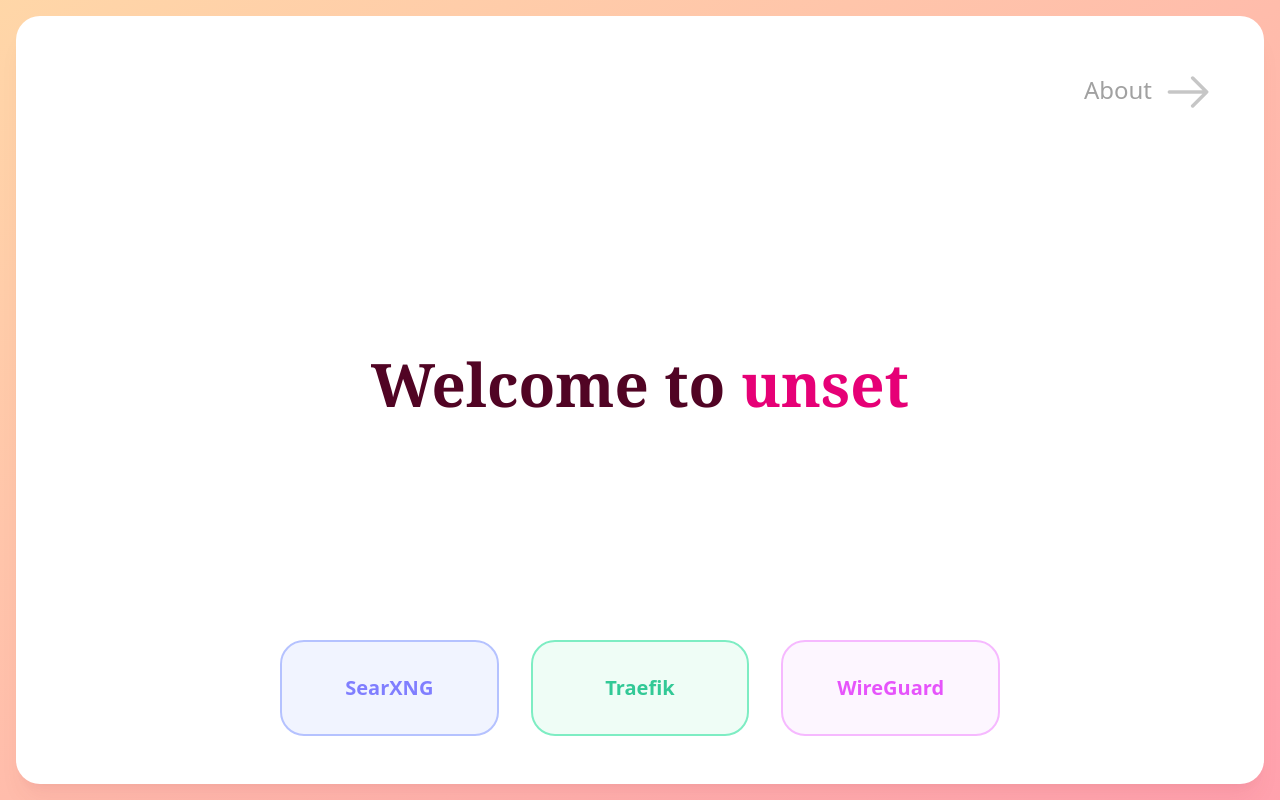
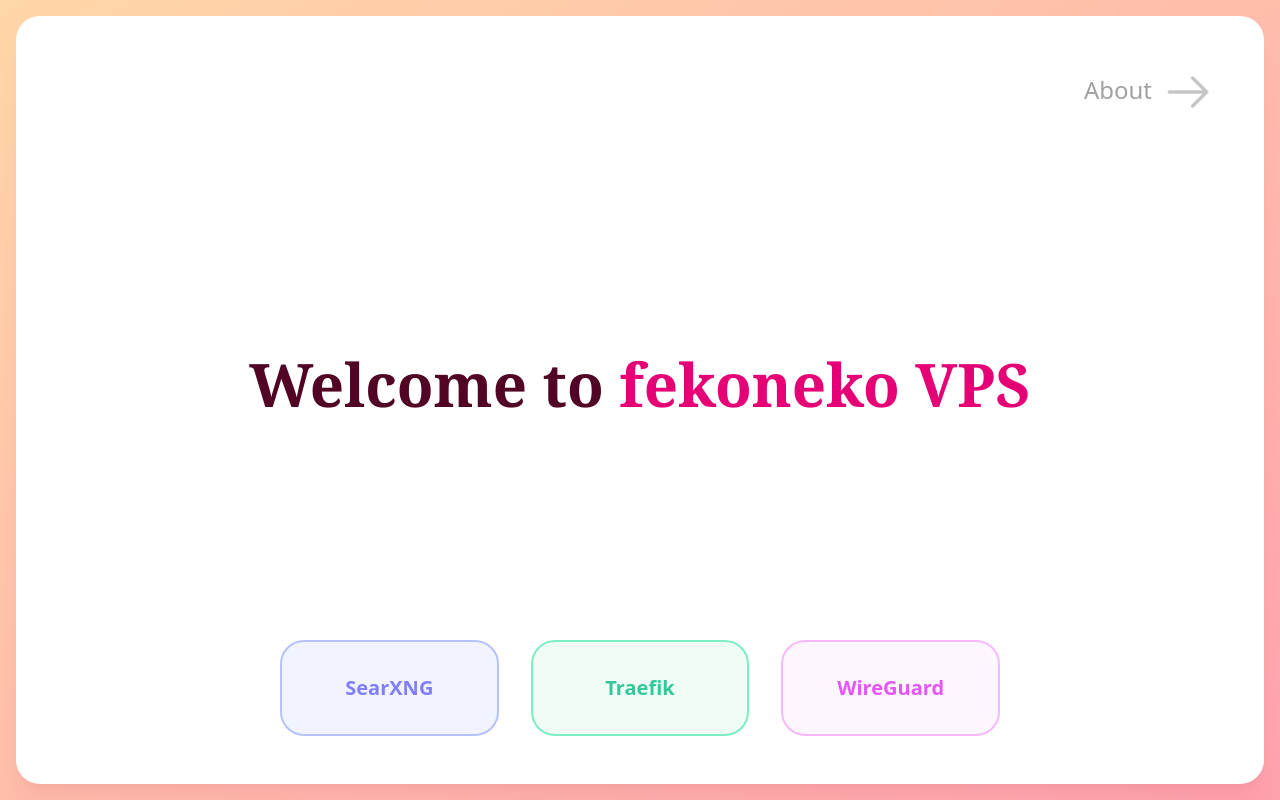
Before and after one commit to fekoneko/fekoneko-vps, a SvelteKit app in the folder landing/: page / in a window 1280 px wide. Built offline with nearby package versions, Linux system fonts and the light colour scheme; no server answers.

Commit message:
landing: update page titles

```diff
--- a/landing/src/routes/+page.svelte
+++ b/landing/src/routes/+page.svelte
@@ -3,6 +3,10 @@
   import ArrowLink from '$lib/components/ArrowLink.svelte';
   import ServiceLink from '$lib/components/ServiceLink.svelte';
 </script>
+
+<svelte:head>
+  <title>fekoneko VPS</title>
+</svelte:head>
 
 <div class="flex h-0 w-full grow items-start justify-end sm:h-16">
   <ArrowLink href="/about" label="About" direction="right" />
@@ -12,7 +16,7 @@
   class="xs:text-5xl text-center font-serif text-4xl font-bold text-pink-950 transition-all duration-300 sm:text-6xl"
 >
   Welcome to
-  <span class="text-pink-600">{MAIN_DOMAIN}</span>
+  <span class="whitespace-nowrap text-pink-600">fekoneko VPS</span>
 </h1>
 
 <section
--- a/landing/src/routes/about/+page.svelte
+++ b/landing/src/routes/about/+page.svelte
@@ -1,6 +1,10 @@
 <script lang="ts">
   import ArrowLink from '$lib/components/ArrowLink.svelte';
 </script>
+
+<svelte:head>
+  <title>About @ fekoneko VPS</title>
+</svelte:head>
 
 <div class="max-[22rem]:**:[p]:hidden relative flex w-full items-center justify-start">
   <h2
```
Also changed, not shown: 1 other file (tests, documents, lock files or other folders).
